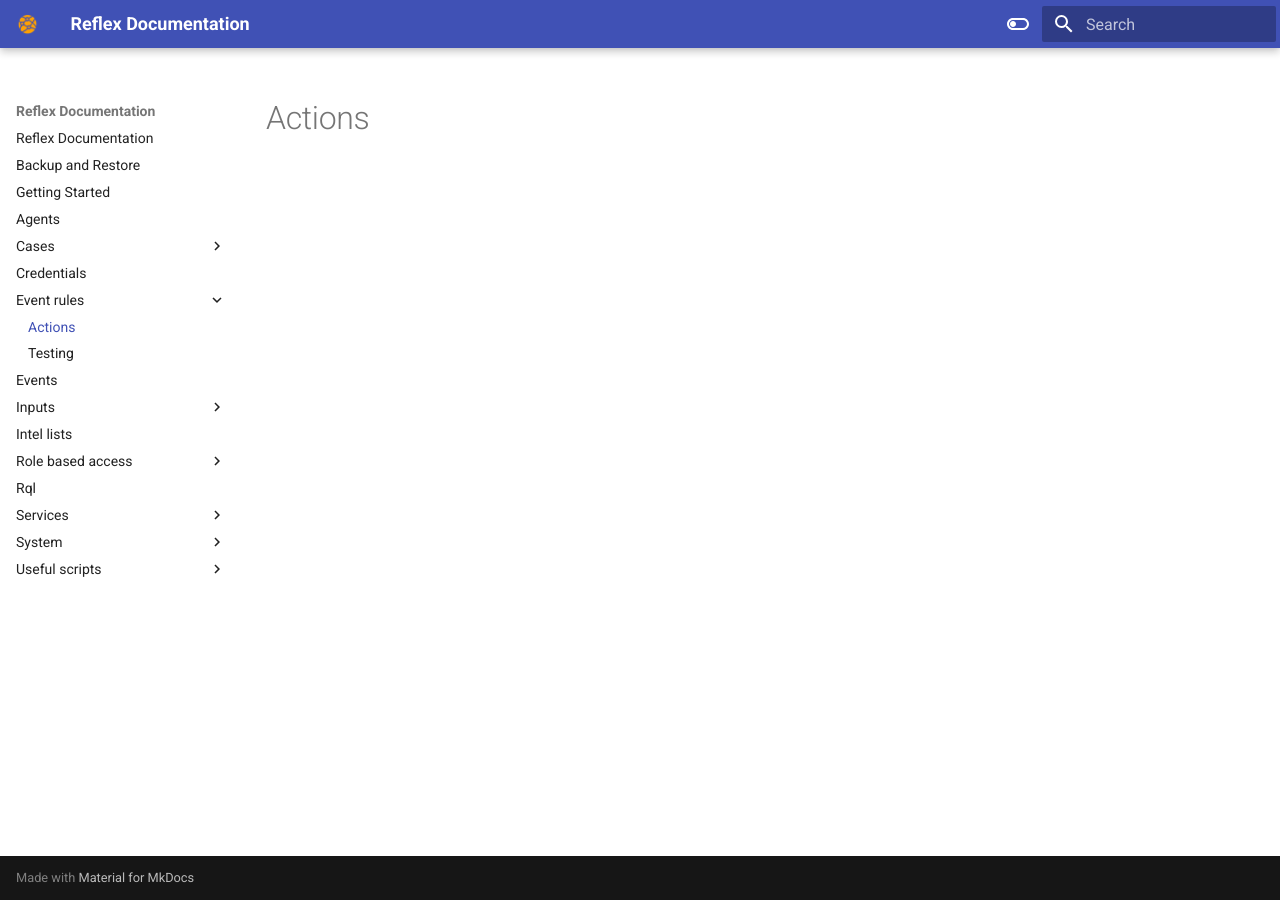
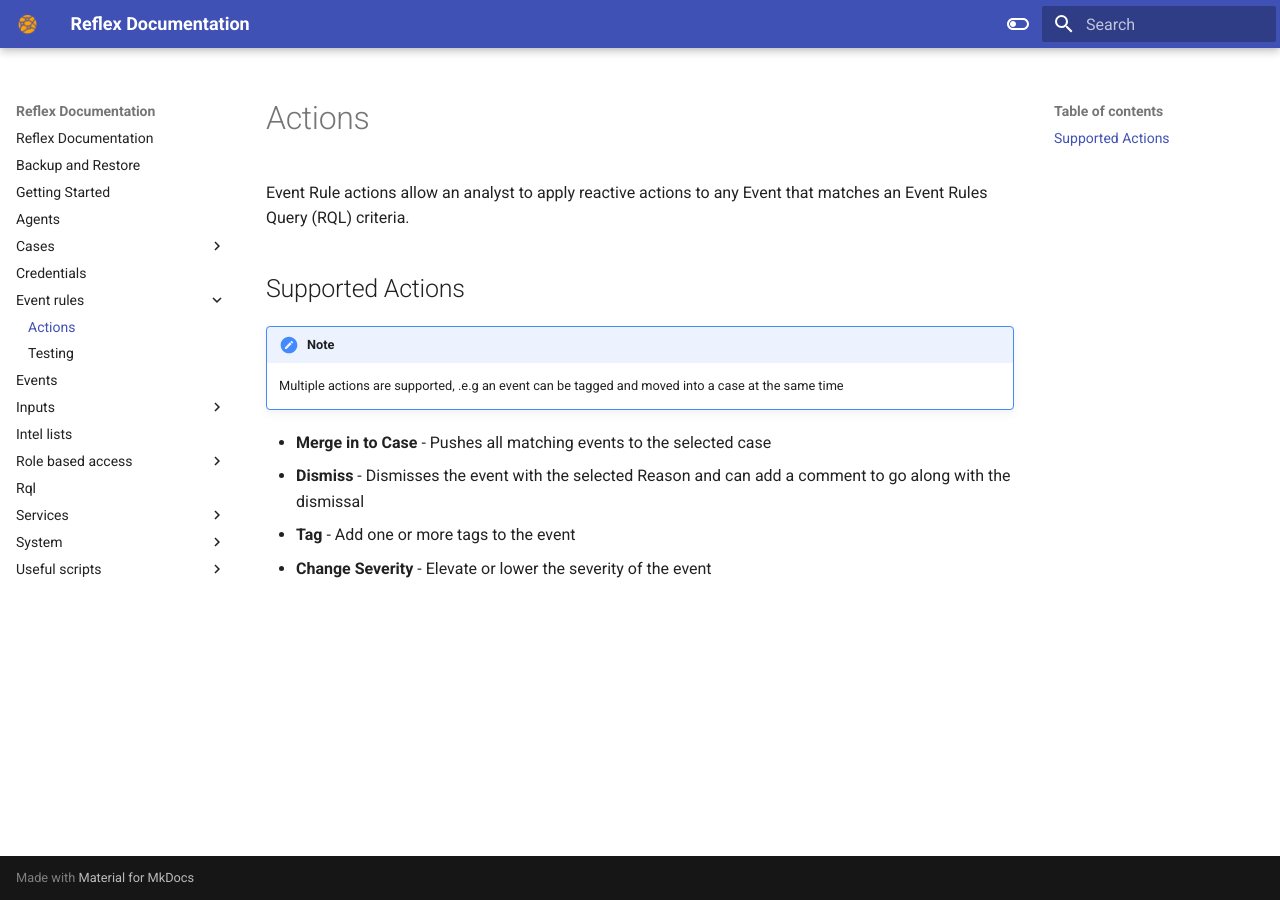
Before and after one commit to reflexsoar/reflex-docs, an MkDocs documentation site: the page built from docs/event-rules/actions.md, in a window 1280 px wide. Built offline with MkDocs 1.6.1 and Material for MkDocs 9.7.7, drawn with Linux system fonts in a browser that asks for light colours.

Commit message:
some stuff

```diff
--- a/docs/event-rules/actions.md
+++ b/docs/event-rules/actions.md
@@ -1 +1,13 @@
 # Actions
+
+Event Rule actions allow an analyst to apply reactive actions to any Event that matches an Event Rules Query (RQL) criteria.
+
+## Supported Actions
+
+!!! note
+    Multiple actions are supported, .e.g an event can be tagged and moved into a case at the same time
+
+- **Merge in to Case** - Pushes all matching events to the selected case
+- **Dismiss** - Dismisses the event with the selected Reason and can add a comment to go along with the dismissal
+- **Tag** - Add one or more tags to the event
+- **Change Severity** - Elevate or lower the severity of the event
```
Also changed, not shown: docs/event-rules/testing.md (+9 -0 lines).
